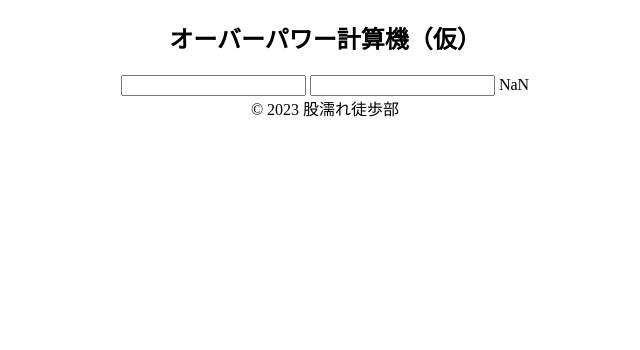
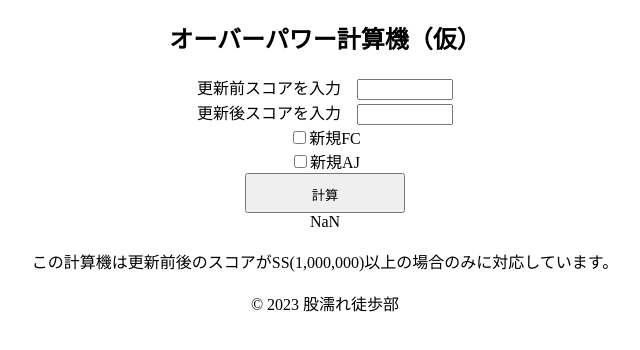
Before and after one commit to kyu099/overpowercalculator, a plain HTML site: page index.html in a window 1280 px wide. Shown: the whole page, without its empty margins (315-955 px from the left). Drawn offline with Linux system fonts and the light colour scheme.

Commit message:
Update index.html

```diff
--- a/index.html
+++ b/index.html
@@ -8,9 +8,21 @@
     </head>
     <body>
         <h2>オーバーパワー計算機（仮）</h2>
-        <input type="number" id="prevscore" min="0">
-        <input type="number" id="afterscore" min="0">
+        更新前スコアを入力　<input type="number" id="prevscore" min="0" max="1010000">
+        <br>
+        更新後スコアを入力　<input type="number" id="afterscore" min="0" max="1010000">
+        <br>
+        <input type="checkbox" id="fccheck">新規FC
+        <br>
+        <input type="checkbox" id="ajcheck">新規AJ
+        <br>
+        <button id="calc">計算</button>
+        <br>
         <output id="out1"></output>
+        <br>
+        <br>
+        この計算機は更新前後のスコアがSS(1,000,000)以上の場合のみに対応しています。
+        <br>
         <br>
         © 2023 股濡れ徒歩部
     </body>
```
